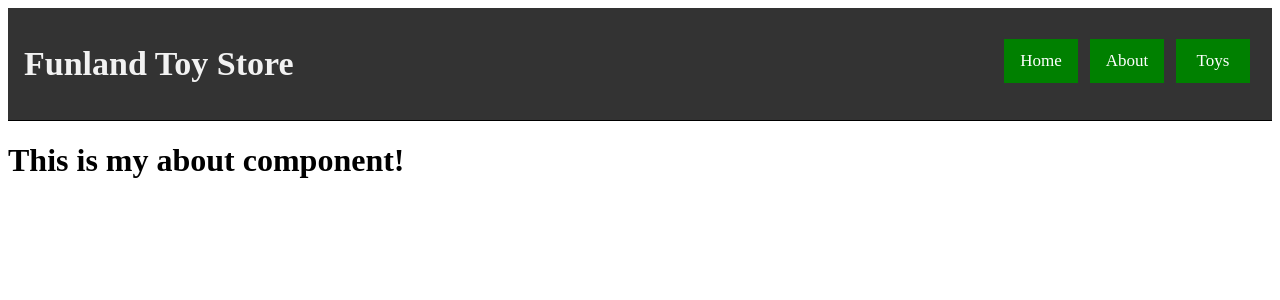
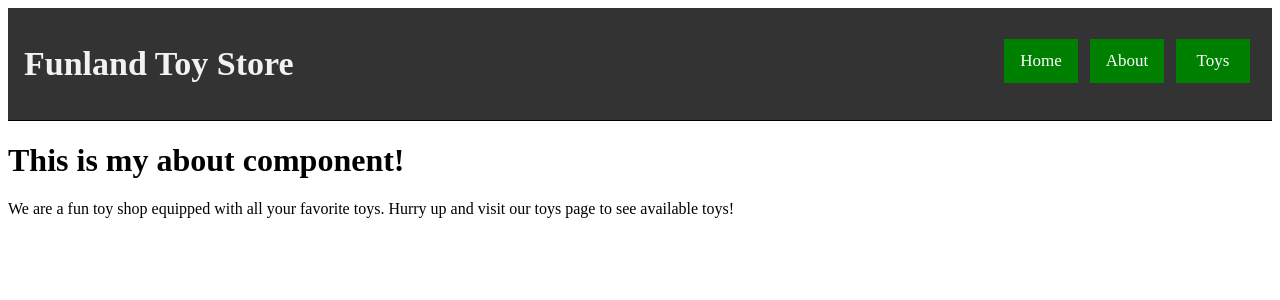
Before and after one commit to Frost254/phase-2-project, a React (Create React App) app: page /about in a window 1280 px wide. Shown: the top 300 px of the page. Built offline with nearby package versions, Linux system fonts and the light colour scheme; data requests are answered from the project's data file.

Commit message:
Updated About Component

```diff
--- a/src/components/About.js
+++ b/src/components/About.js
@@ -1,7 +1,12 @@
 import React from "react";
 
 function About() {
-  return <h1>This is my about component!</h1>;
+  return <>
+  <h1>This is my about component!</h1>
+  <p>
+    We are a fun toy shop equipped with all your favorite toys. Hurry up and visit our toys page to see available toys!
+  </p>
+  </>;
 }
 
 export default About;
--- a/src/components/Home.js
+++ b/src/components/Home.js
@@ -1,7 +1,7 @@
 import React from "react";
 
 function Home() {
-  return <h1>Home!</h1>;
+  return <h1>Welcomde to Funland T!</h1>;
 }
 
 export default Home;
```
